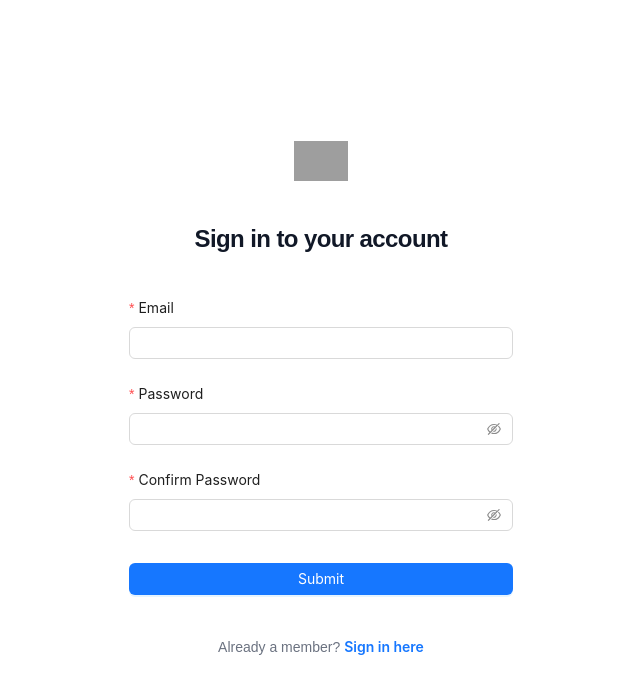
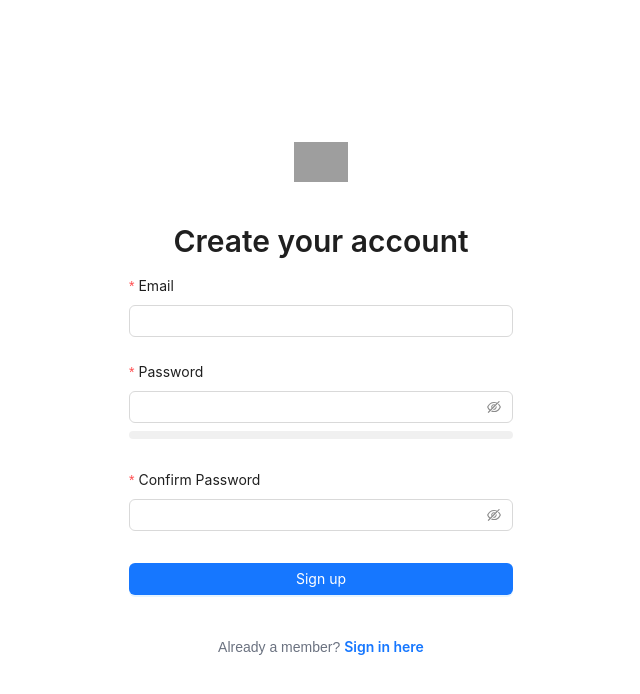
Before and after one commit to ontwerpllc/booking, a React (Vite) app: page /admin/auth/register in a window 1280 px wide. Shown: the top 694 px of the page, without its empty margins (319-959 px from the left). Built offline with nearby package versions, Linux system fonts and the light colour scheme; grey boxes are pictures that could not be loaded.

Commit message:
Finish login & register layout

```diff
--- a/src/routes/admin/auth/login.tsx
+++ b/src/routes/admin/auth/login.tsx
@@ -1,5 +1,6 @@
 import { Button, Form, Input } from 'antd';
 import Link from 'antd/es/typography/Link';
+import Title from 'antd/es/typography/Title';
 
 type FieldType = {
   email?: string;
@@ -16,12 +17,12 @@ const AdminLogin = () => {
             src="https://tailwindui.com/img/logos/mark.svg?color=indigo&shade=600"
             alt="Your Company"
           />
-          <h2 className="mt-10 text-center text-2xl font-bold leading-9 tracking-tight text-gray-900">
+          <Title level={2} className="mt-10 text-center">
             Sign in to your account
-          </h2>
+          </Title>
         </div>
 
-        <div className="mt-10 sm:mx-auto sm:w-full sm:max-w-sm">
+        <div className="sm:mx-auto sm:w-full sm:max-w-sm">
           <Form
             initialValues={{ remember: true }}
             onFinish={() => {}}
@@ -50,7 +51,7 @@ const AdminLogin = () => {
 
             <Form.Item>
               <Button type="primary" htmlType="submit" block className="mt-2">
-                Submit
+                Sign in
               </Button>
             </Form.Item>
           </Form>
--- a/src/routes/admin/auth/register.tsx
+++ b/src/routes/admin/auth/register.tsx
@@ -1,5 +1,7 @@
-import { Button, Form, Input } from 'antd';
+import { Button, Form, Input, Progress, theme } from 'antd';
 import Link from 'antd/es/typography/Link';
+import Title from 'antd/es/typography/Title';
+import { useState } from 'react';
 
 type FieldType = {
   email?: string;
@@ -7,7 +9,45 @@ type FieldType = {
   confirmPassword?: string;
 };
 
+const { useToken } = theme;
+
 const AdminRegister = () => {
+  const { token } = useToken();
+  const [passwordStrengthColor, setPasswordStrengthColor] = useState<string>(
+    token.red,
+  );
+  const [passwordStrength, setPasswordStrength] = useState(0);
+  const determinePasswordStrength = (password: string) => {
+    let strength = 0;
+    let color = token.red;
+    if (password.match(/[a-z]+/)) {
+      strength += 20;
+    }
+    if (password.match(/[A-Z]+/)) {
+      strength += 20;
+    }
+    if (password.match(/[0-9]+/)) {
+      strength += 20;
+    }
+    if (password.match(/[$@#&!]+/)) {
+      strength += 20;
+    }
+    if (password.length > 8) {
+      strength += 20;
+    }
+    if (strength >= 40 && strength < 60) {
+      color = token.orange;
+    }
+    if (strength >= 60 && strength < 100) {
+      color = token.yellow;
+    }
+    if (strength == 100) {
+      color = token.green;
+    }
+    setPasswordStrengthColor(color);
+    setPasswordStrength(strength);
+  };
+
   return (
     <>
       <div className="flex min-h-full flex-1 flex-col justify-center px-6 py-12 lg:px-8">
@@ -17,12 +57,12 @@ const AdminRegister = () => {
             src="https://tailwindui.com/img/logos/mark.svg?color=indigo&shade=600"
             alt="Your Company"
           />
-          <h2 className="mt-10 text-center text-2xl font-bold leading-9 tracking-tight text-gray-900">
-            Sign in to your account
-          </h2>
+          <Title level={2} className="mt-10 text-center">
+            Create your account
+          </Title>
         </div>
 
-        <div className="mt-10 sm:mx-auto sm:w-full sm:max-w-sm">
+        <div className="sm:mx-auto sm:w-full sm:max-w-sm">
           <Form
             initialValues={{ remember: true }}
             onFinish={() => {}}
@@ -46,7 +86,18 @@ const AdminRegister = () => {
                 { required: true, message: 'Please input your password' },
               ]}
             >
-              <Input.Password />
+              <div>
+                <Input.Password
+                  onChange={(event) => {
+                    determinePasswordStrength(event.target.value);
+                  }}
+                />
+                <Progress
+                  percent={passwordStrength}
+                  showInfo={false}
+                  strokeColor={passwordStrengthColor}
+                />
+              </div>
             </Form.Item>
 
             <Form.Item<FieldType>
@@ -71,7 +122,7 @@ const AdminRegister = () => {
 
             <Form.Item>
               <Button type="primary" htmlType="submit" block className="mt-2">
-                Submit
+                Sign up
               </Button>
             </Form.Item>
           </Form>
```
